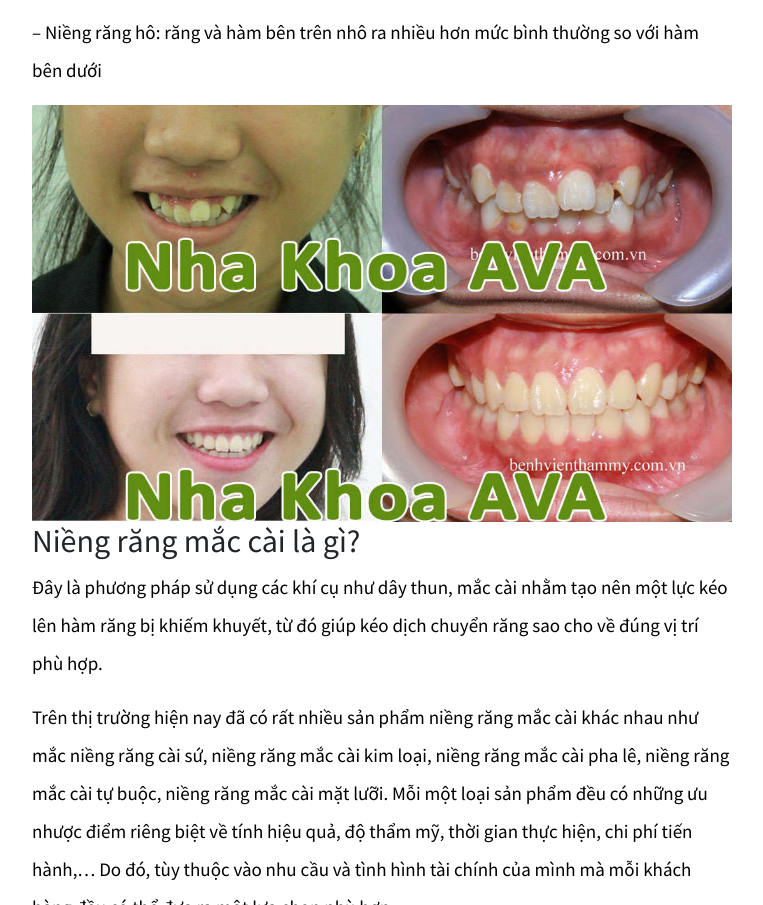
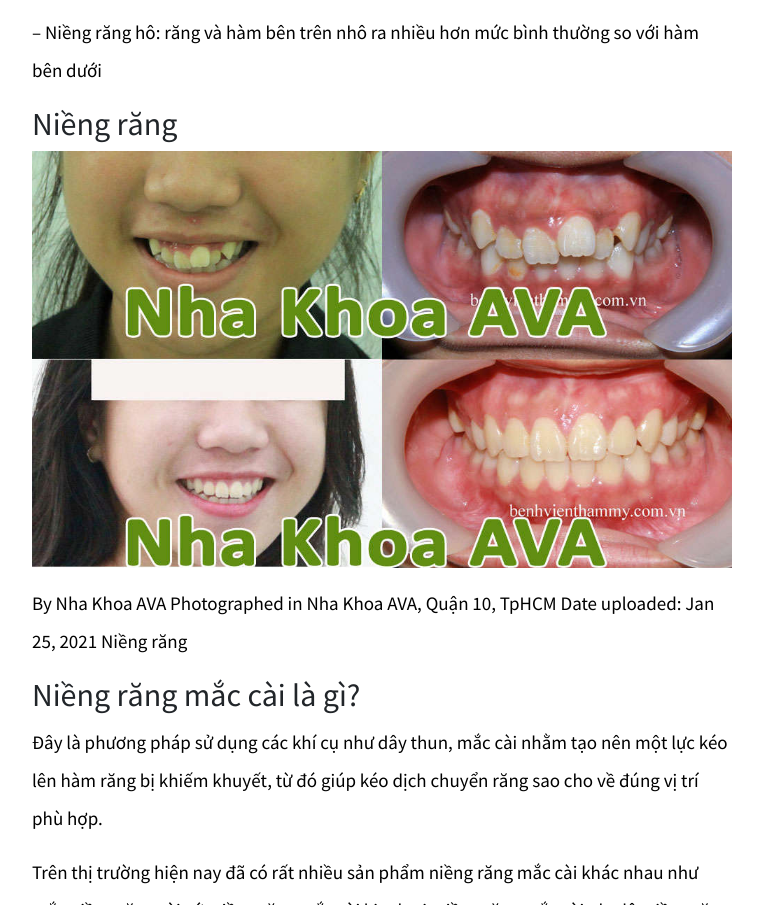
Before and after one commit to nhakhoaava/niengrang, a plain HTML site: page index.html in a window 1280 px wide. Shown: the part 1238-2143 px from the top of the page, without its empty margins (403-1166 px from the left). Drawn offline with Linux system fonts and the light colour scheme.

Commit message:
Update index.html

```diff
--- a/index.html
+++ b/index.html
@@ -140,7 +140,11 @@
 <p>– Niềng răng hàm trên và hàm dưới không khớp nhau</p>
 <p>– Niềng răng móm: răng và hàm bên dưới nhô ra nhiều hơn mức bình thường so với hàm bên trên</p>
 <p>– Niềng răng hô: răng và hàm bên trên nhô ra nhiều hơn mức bình thường so với hàm bên dưới</p>
-<img src="img/nieng-rang-moc-chen-chuc.jpg" alt="niềng răng mọc chen chúc" title="niềng răng mọc chen chúc">
+    <div itemscope itemtype="https://schema.org/ImageObject">
+      <h2 itemprop="name">Niềng răng</h2>
+      <p><img src="img/nieng-rang-moc-chen-chuc.jpg" alt="niềng răng" title="niềng răng" itemprop="contentUrl" /></p>
+		<p>By <span itemprop="author">Nha Khoa AVA</span> Photographed in <span itemprop="contentLocation">Nha Khoa AVA, Quận 10, TpHCM</span> Date uploaded: <meta itemprop="datePublished" content="2021-01-25">Jan 25, 2021 <span itemprop="description">Niềng răng</span></p>
+    </div>
 
 <h2>Niềng răng mắc cài là gì?</h2>
 
```
